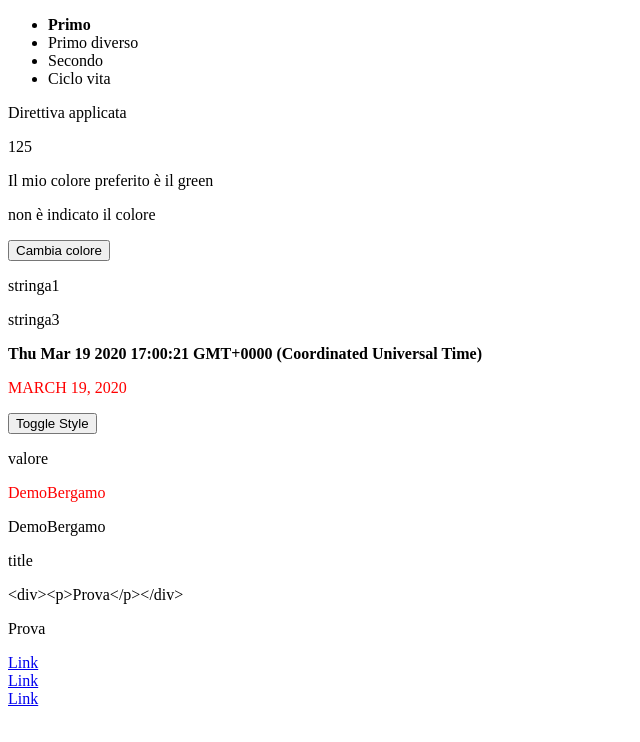
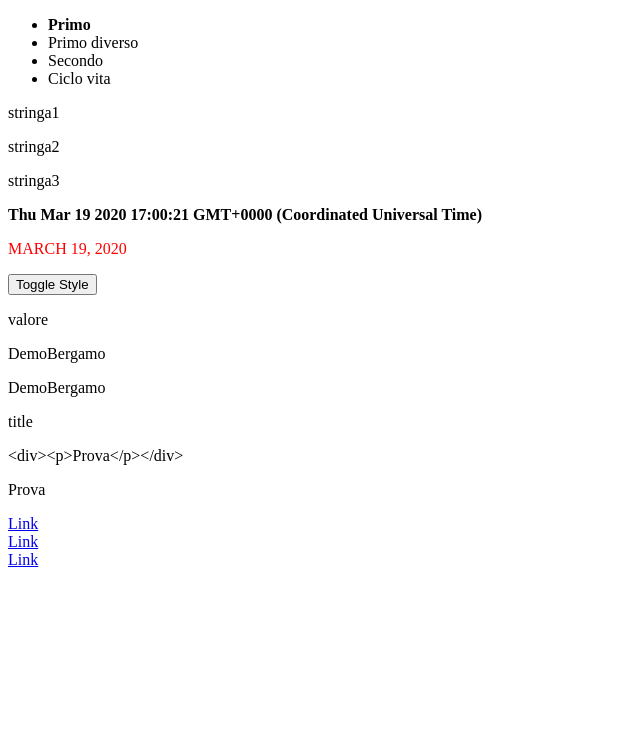
Before and after one commit to amanpreet98singh/DemoBergamo, an Angular app: page /primo in a window 1280 px wide. Shown: the top 742 px of the page, without its empty margins (0-640 px from the left). Built offline with nearby package versions, Linux system fonts and the light colour scheme.

Commit message:
new impo

```diff
--- a/src/app/primo/primo.component.html
+++ b/src/app/primo/primo.component.html
@@ -1,26 +1,4 @@
-<p [appHighlight]="color">Direttiva applicata</p>
-
-<p>{{2+3 | exponentialStrength:'3'}}</p>
-<p>
-    Il mio colore preferito è il
-    <ng-container *ngIf="color != null; else coloreDefault">
-        {{color | uppercase}}
-    </ng-container>
-    <ng-template #coloreDefault>
-        green
-    </ng-template>
-</p>
-<p>{{color}}</p>
-
-<p *appUnless="color != null">non è indicato il colore</p>
-<button (click)="cambiaColore()">Cambia colore</button>
-
-
-<p *ngFor="let elemento of lista" [appHighlight]="'red'">
-    <ng-container *ngIf="elemento !== 'stringa2'">
-        {{elemento}}
-    </ng-container>
-</p>
+<p *ngFor="let elemento of lista">{{elemento}}</p>
 
 <p [class.colorRed]="toggleStyle" [class.boldStyle]="!toggleStyle">{{titoloInput | lowercase}}</p>
 <p class="boldStyle">{{myDate}}</p>
@@ -31,7 +9,7 @@
 <p>{{oggetto?.chiave}} </p>
 <p>{{oggetto1?.chiave}} </p>
 <!-- Da preferire l'interpolazione, a meno che non si ha dell'html nella string -->
-<span>{{title}}</span>
+<p>{{title}}</p>
 <p [innerHTML]="title"></p>
 <p>title</p>
 <div>{{htmlString}}</div>
--- a/src/app/primo/primo.component.scss
+++ b/src/app/primo/primo.component.scss
@@ -5,7 +5,3 @@
 .boldStyle{
     font-weight: bold;
 }
-
-span {
-    color: red;
-}
--- a/src/app/primo/primo.component.ts
+++ b/src/app/primo/primo.component.ts
@@ -8,8 +8,6 @@ import { ComunicazioneService } from '../comunicazione.service';
   styleUrls: ['./primo.component.scss']
 })
 export class PrimoComponent implements OnInit {
-
-  color=null;
 
   lista: string[] = ['stringa1', 'stringa2', 'stringa3'];
 
@@ -47,8 +45,4 @@ export class PrimoComponent implements OnInit {
   ngOnInit(): void {
   }
 
-  cambiaColore(){
-    this.color = this.color == null ? 'blue': null;
-  }
-
 }
```
Also changed, not shown: src/app/app.module.ts (+1 -7 lines).
